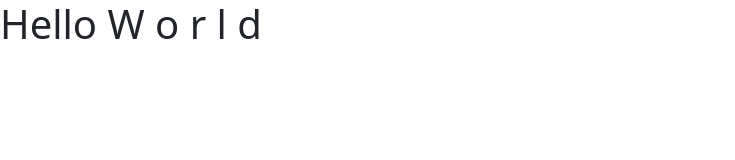
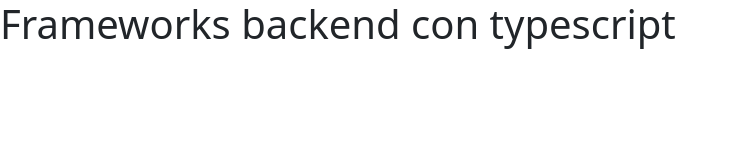
Before and after one commit to Daxlejo/backend-practica-0.0.0, a plain HTML site: page index.html in a window 1280 px wide. Shown: the whole page, without its empty margins (0-735 px from the left). Drawn offline with nearby package versions, Linux system fonts and the light colour scheme.

Commit message:
CHANGE: h1 was changed for course name

```diff
--- a/index.html
+++ b/index.html
@@ -11,7 +11,7 @@
     <script src="https://cdn.jsdelivr.net/npm/bootstrap@5.3.8/dist/js/bootstrap.bundle.min.js" integrity="sha384-FKyoEForCGlyvwx9Hj09JcYn3nv7wiPVlz7YYwJrWVcXK/BmnVDxM+D2scQbITxI"
     crossorigin="anonymous"></script>
 
-    <h1>Hello W o r l d</h1>
+    <h1>Frameworks backend con typescript</h1>
 
   </body>
 </html>
```
